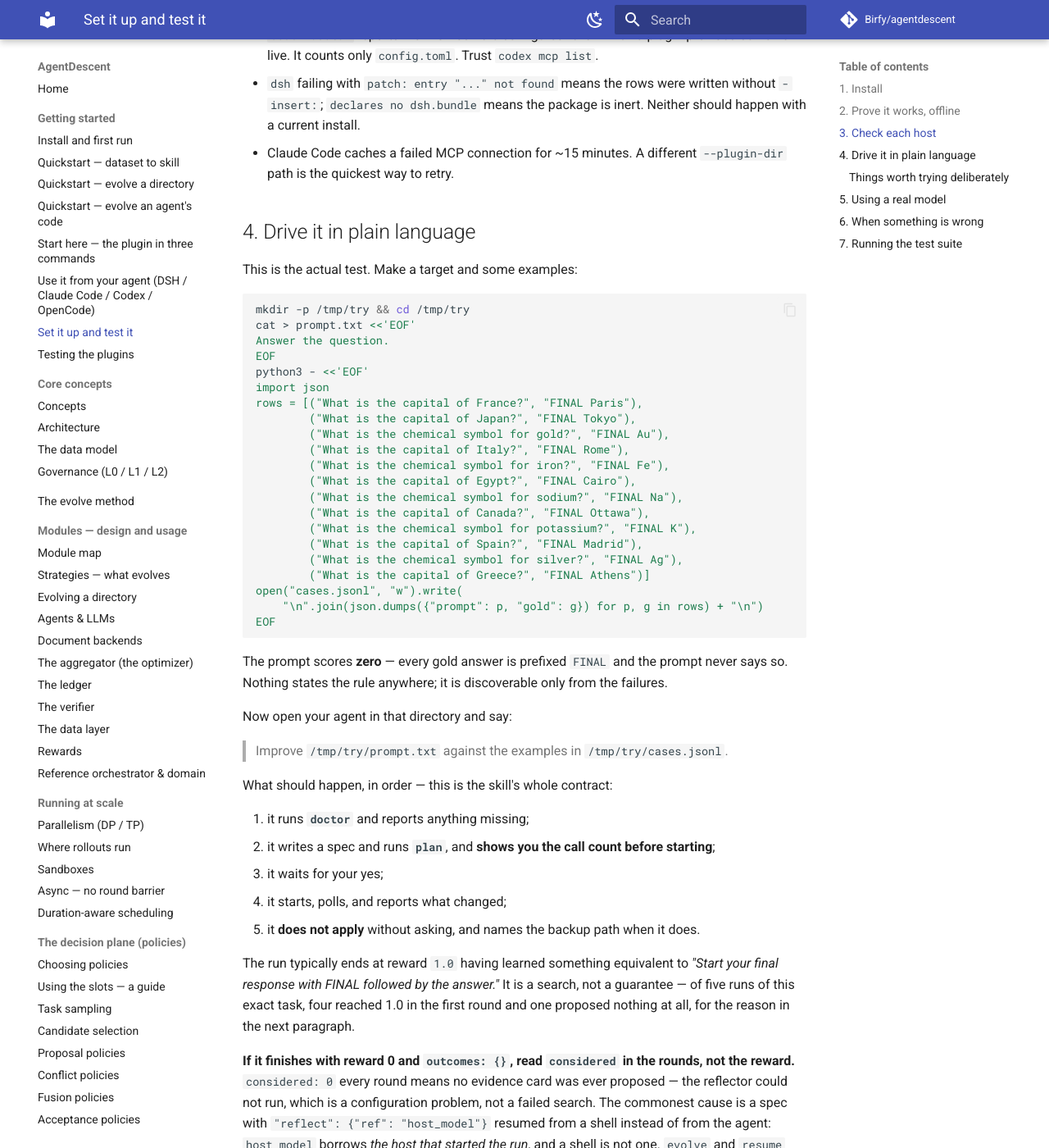
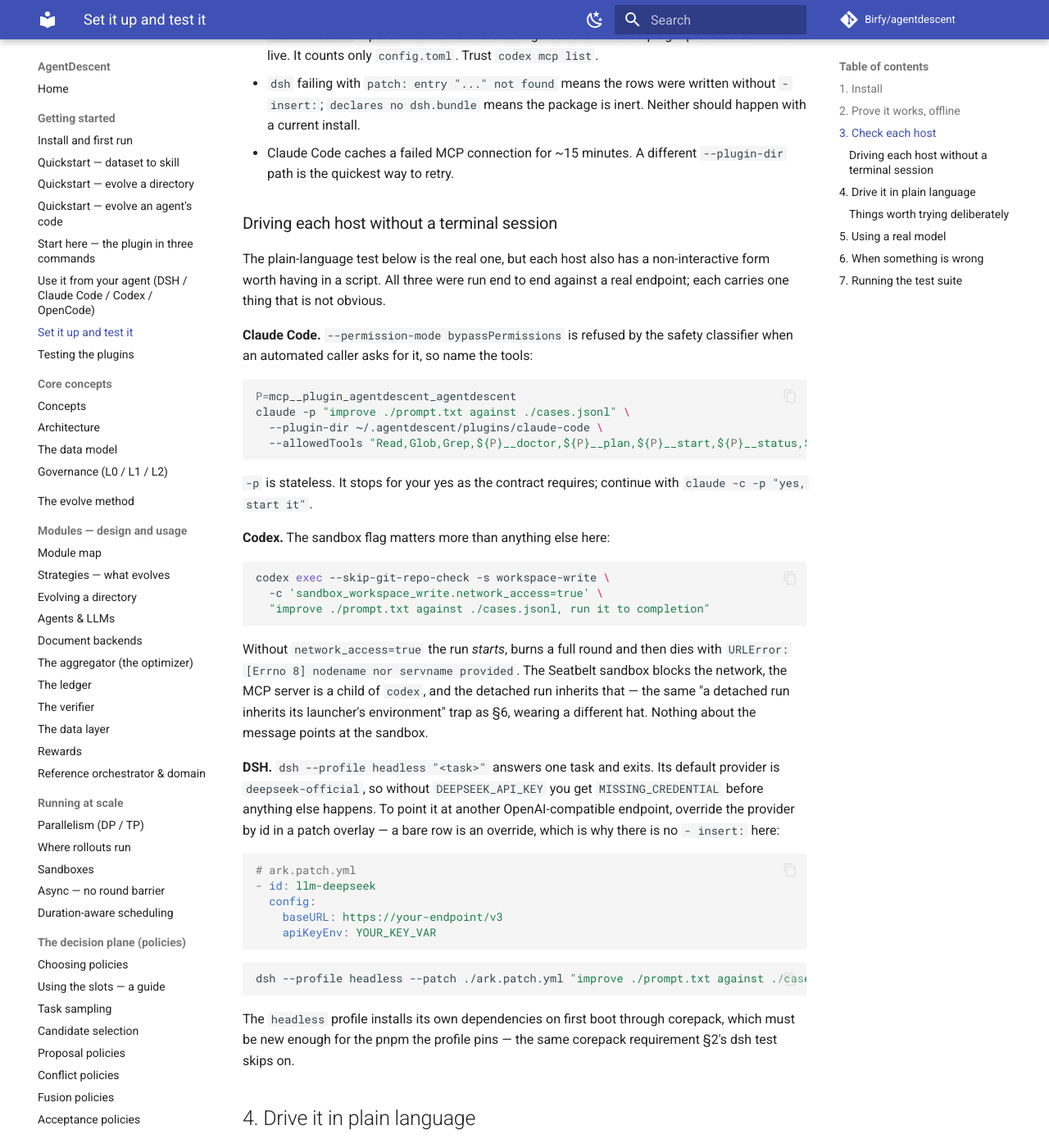
Before and after one commit to Birfy/agentdescent, an MkDocs documentation site: the page built from docs/testing-guide.md, in a window 1280 px wide and 1400 px high, scrolled down 2717 px. Shown: the whole window at 82% size. Built offline with MkDocs 1.6.1 and Material for MkDocs 9.7.7, drawn with Linux system fonts in a browser that asks for light colours; comment, search, counter and statistics services are not loaded; some of the changed text lies outside the part shown.

Commit message:
Each host has a scripted form, and every one of them hides something
The guide told you how to confirm a host sees the plugin and then jumped
straight to typing at it. Driving all four non-interactively turned up one
non-obvious thing per host, and none of them are guessable from the error.

Claude Code refuses `--permission-mode bypassPermissions` from an automated
caller — the safety classifier declines it — so the recipe names the tools
instead. Codex needs `sandbox_workspace_write.network_access=true`: without
it the run starts, burns a whole round and dies with `URLError: [Errno 8]
nodename nor servname provided`, because Seatbelt blocks the network, the
MCP server is a child of `codex`, and the detached run inherits that. It is
§6's "a detached run inherits its launcher's environment" wearing a hat, and
nothing in the message says sandbox. DSH answers one task with `--profile
headless`, defaults to `deepseek-official`, and says MISSING_CREDENTIAL
before anything else; the patch that repoints it is a bare row, an override
by id, which is why it has no `- insert:`.

Also: "no cases yet" is not a blocker, and the guide read as though it were,
opening its walkthrough with a heredoc that builds them. Drafting is step one
of the procedure — the skill's description says so in as many words. Measured
on a support prompt with nothing but the file: twelve cases whose `gold` came
back as behavioural rubrics rather than keyword strings, the observation that
`contains` cannot score those, and an offer of a command scorer instead. The
README says it too, next to a link to this guide that it never had.

And the README's host heading had listed three of the four hosts since
OpenCode was added.

Co-Authored-By: Claude Opus 5 <noreply@anthropic.com>

````diff
--- a/docs/testing-guide.md
+++ b/docs/testing-guide.md
@@ -125,9 +125,78 @@ Known quirks, all measured:
 * Claude Code caches a failed MCP connection for ~15 minutes. A different
   `--plugin-dir` path is the quickest way to retry.
 
+### Driving each host without a terminal session
+
+The plain-language test below is the real one, but each host also has a
+non-interactive form worth having in a script. All three were run end to end
+against a real endpoint; each carries one thing that is not obvious.
+
+**Claude Code.** `--permission-mode bypassPermissions` is refused by the safety
+classifier when an automated caller asks for it, so name the tools:
+
+```bash
+P=mcp__plugin_agentdescent_agentdescent
+claude -p "improve ./prompt.txt against ./cases.jsonl" \
+  --plugin-dir ~/.agentdescent/plugins/claude-code \
+  --allowedTools "Read,Glob,Grep,${P}__doctor,${P}__plan,${P}__start,${P}__status,${P}__show,${P}__apply"
+```
+
+`-p` is stateless. It stops for your yes as the contract requires; continue
+with `claude -c -p "yes, start it"`.
+
+**Codex.** The sandbox flag matters more than anything else here:
+
+```bash
+codex exec --skip-git-repo-check -s workspace-write \
+  -c 'sandbox_workspace_write.network_access=true' \
+  "improve ./prompt.txt against ./cases.jsonl, run it to completion"
+```
+
+Without `network_access=true` the run *starts*, burns a full round and then
+dies with `URLError: [Errno 8] nodename nor servname provided`. The Seatbelt
+sandbox blocks the network, the MCP server is a child of `codex`, and the
+detached run inherits that — the same "a detached run inherits its launcher's
+environment" trap as §6, wearing a different hat. Nothing about the message
+points at the sandbox.
+
+**DSH.** `dsh --profile headless "<task>"` answers one task and exits. Its
+default provider is `deepseek-official`, so without `DEEPSEEK_API_KEY` you get
+`MISSING_CREDENTIAL` before anything else happens. To point it at another
+OpenAI-compatible endpoint, override the provider by id in a patch overlay —
+a bare row is an override, which is why there is no `- insert:` here:
+
+```yaml
+# ark.patch.yml
+- id: llm-deepseek
+  config:
+    baseURL: https://your-endpoint/v3
+    apiKeyEnv: YOUR_KEY_VAR
+```
+
+```bash
+dsh --profile headless --patch ./ark.patch.yml "improve ./prompt.txt against ./cases.jsonl"
+```
+
+The `headless` profile installs its own dependencies on first boot through
+corepack, which must be new enough for the pnpm the profile pins — the same
+corepack requirement §2's dsh test skips on.
+
 ## 4. Drive it in plain language
 
 This is the actual test. Make a target and some examples:
+
+!!! tip "No cases yet? Skip the next block and just ask."
+    Drafting them is step one of the procedure, not a prerequisite for it — the
+    skill's own description says so. Point it at a bare `prompt.txt` and it
+    writes 8–20 cases into `eval/cases.jsonl` and **stops for you to read
+    them**. Measured on a support-agent prompt with no data and no spec: twelve
+    cases, whose `gold` came back as behavioural rubrics ("acknowledges the
+    frustration without grovelling; does not promise a refund; asks for the
+    invoice number") rather than keyword strings, followed by the observation
+    that `contains` cannot score that and an offer of `{"cmd": "./grade.sh"}`
+    instead. Reviewing those cases is the one step you cannot skip: the search
+    optimises whatever you scored it on, very efficiently.
+
 
 ```bash
 mkdir -p /tmp/try && cd /tmp/try
````
Also changed, not shown: README.md (+9 -2 lines).
